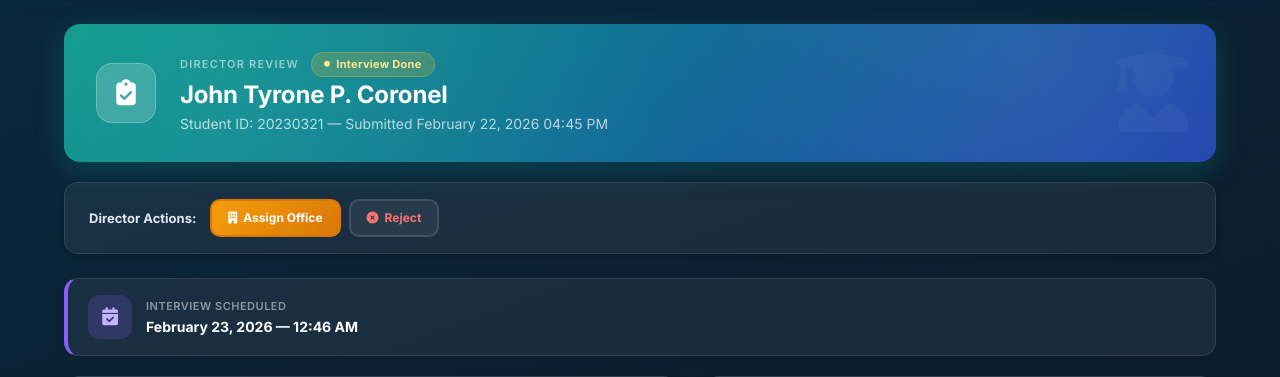
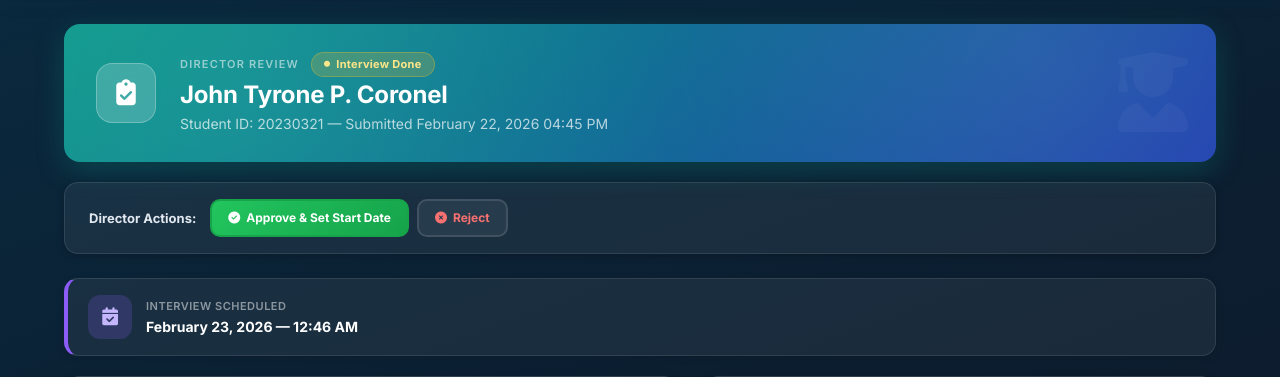
Before and after one commit to TheUnshackled1/Student-Application-Web-App, a Django app: page /director/applications/5/review/ in a window 1280 px wide. Shown: the part 64-441 px from the top of the page. Run offline with Django 5.2, Linux system fonts and the light colour scheme; a user stored in the database is signed in; data comes from the database, SQL or seed files in the repository; some libraries are stand-ins or nearby versions.

Commit message:
update the director dashboard — replace "Ready for Office Assignment" with "Ready for Approval", and replace "Assign Office" with "Approve & Set Start

```diff
--- a/home/templates/director/review_application.html
+++ b/home/templates/director/review_application.html
@@ -128,13 +128,7 @@
                 </button>
             </form>
             {% endif %}
-            {% if app.status == 'interview_done' %}
-            <button type="button" class="review-status-btn" style="background: linear-gradient(135deg, #f59e0b, #d97706); color:#fff; border-color:#d97706;"
-                    onclick="document.getElementById('officeModal').classList.add('active'); document.body.style.overflow='hidden';">
-                <i class="fa-solid fa-building"></i> Assign Office
-            </button>
-            {% endif %}
-            {% if app.status == 'office_assigned' %}
+            {% if app.status == 'interview_done' or app.status == 'office_assigned' %}
             <button type="button" class="review-status-btn" style="background: linear-gradient(135deg, #22c55e, #16a34a); color:#fff; border-color:#16a34a;"
                     onclick="document.getElementById('approveModal').classList.add('active'); document.body.style.overflow='hidden';">
                 <i class="fa-solid fa-circle-check"></i> Approve &amp; Set Start Date
@@ -308,46 +302,6 @@
 
 </main>
 
-<!-- ========== OFFICE ASSIGNMENT MODAL ========== -->
-<div class="file-preview-overlay" id="officeModal" onclick="if(event.target===this){this.classList.remove('active');document.body.style.overflow='';}">
-    <div class="file-preview-modal" style="max-width: 480px;">
-        <div class="file-preview-header">
-            <div class="file-preview-title-wrap">
-                <i class="fa-solid fa-building" style="color: #d97706;"></i>
-                <span class="file-preview-title">Assign Office</span>
-            </div>
-            <div class="file-preview-actions">
-                <button type="button" class="file-preview-btn file-preview-btn--close" onclick="document.getElementById('officeModal').classList.remove('active');document.body.style.overflow='';">
-                    <i class="fa-solid fa-xmark"></i>
-                </button>
-            </div>
-        </div>
-        <div class="file-preview-body" style="flex-direction: column; align-items: stretch; background: #fff; padding: 24px;">
-            <form method="post" action="{% url 'home:director_update_application_status' app.pk %}">
-                {% csrf_token %}
-                <input type="hidden" name="next" value="{% url 'home:director_review_application' app.pk %}">
-                <input type="hidden" name="status" value="office_assigned">
-                <p style="font-size: 13px; color: #6b7280; margin-bottom: 16px;">
-                    Assign <strong>{{ app.first_name }} {{ app.last_name }}</strong> to an office after completing the interview.
-                </p>
-                <label style="display: block; margin-bottom: 6px; font-size: 13px; font-weight: 600; color: #374151;">
-                    Office Name
-                </label>
-                <select name="assigned_office" required
-                        style="width: 100%; padding: 10px 14px; border: 1px solid #d1d5db; border-radius: 10px; font-size: 14px; font-family: 'Inter', sans-serif; margin-bottom: 20px; background: #fff;">
-                    <option value="">Select an office&hellip;</option>
-                    {% for office in offices %}
-                    <option value="{{ office.name }}">{{ office.name }}</option>
-                    {% endfor %}
-                </select>
-                <button type="submit" class="doc-action-btn doc-action-btn--view" style="width: 100%; justify-content: center; padding: 12px; font-size: 14px; background: linear-gradient(135deg, #f59e0b, #d97706);">
-                    <i class="fa-solid fa-building"></i> Confirm Office Assignment
-                </button>
-            </form>
-        </div>
-    </div>
-</div>
-
 <!-- ========== FINAL APPROVAL MODAL ========== -->
 <div class="file-preview-overlay" id="approveModal" onclick="if(event.target===this){this.classList.remove('active');document.body.style.overflow='';}">
     <div class="file-preview-modal" style="max-width: 480px;">
@@ -371,7 +325,7 @@
                     Approve <strong>{{ app.first_name }} {{ app.last_name }}</strong> and set their start date.
                 </p>
                 <p style="font-size: 12px; color: #9ca3af; margin-bottom: 16px;">
-                    Office: <strong style="color:#d97706;">{{ app.assigned_office|default:"—" }}</strong>
+                    Preferred Office: <strong style="color:#d97706;">{% if app.preferred_office %}{{ app.preferred_office.name }}{% else %}Not specified{% endif %}</strong>
                 </p>
                 <label style="display: block; margin-bottom: 6px; font-size: 13px; font-weight: 600; color: #374151;">
                     Start Date
```
Also changed, not shown: home/templates/director/dashboard.html (+11 -58 lines).
